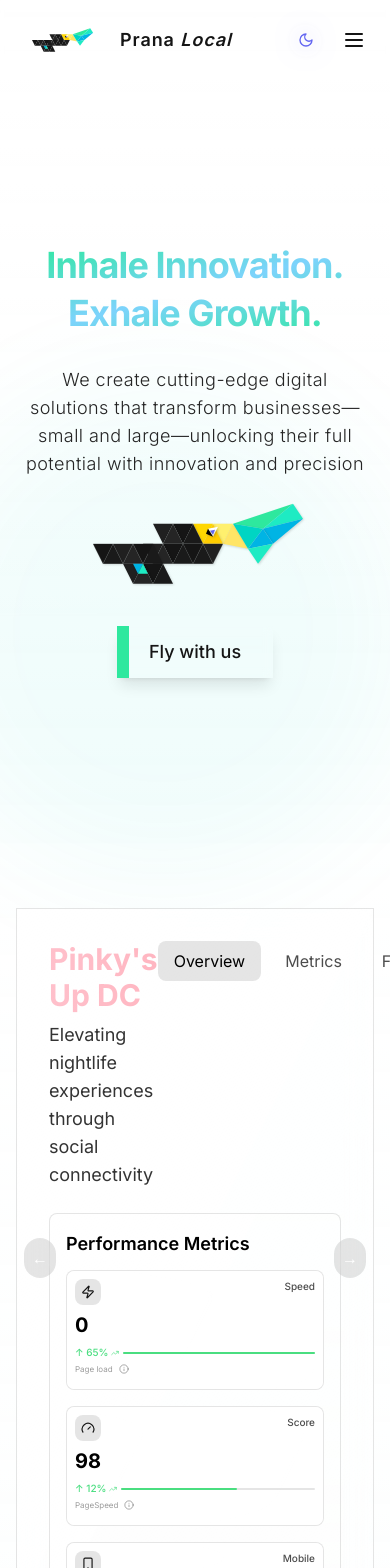
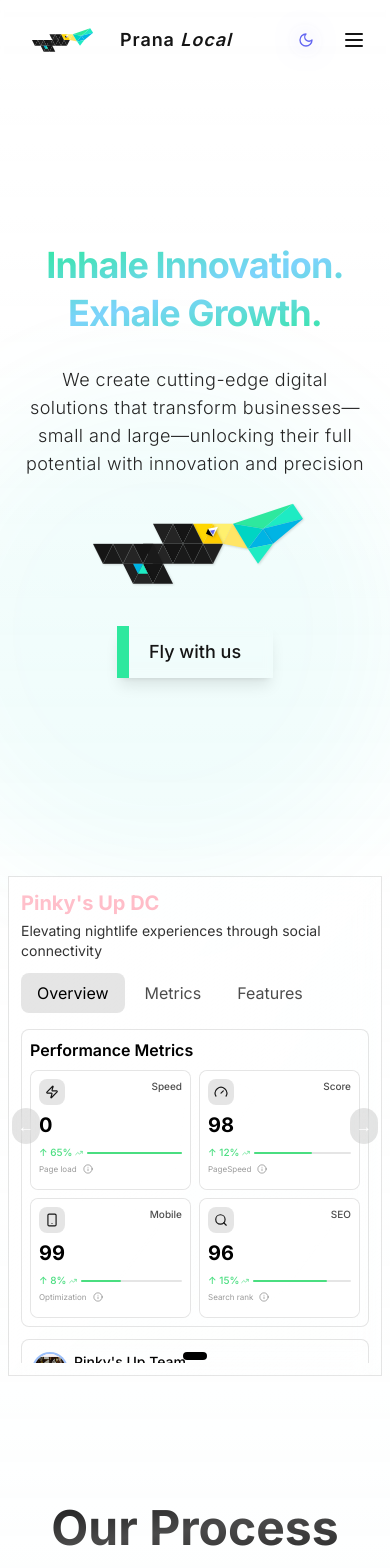
Before and after one commit to prana-canopy/prana-roots, a Next.js app: page / in a window 390 px wide. Shown: the top 1568 px of the page. Built offline with nearby package versions, Linux system fonts and the light colour scheme.

Commit message:
better on mobile

```diff
--- a/components/rotating-carousel.tsx
+++ b/components/rotating-carousel.tsx
@@ -374,10 +374,10 @@ export default function RotatingCarousel({ value }: RotatingCarouselProps) {
   return (
     <TooltipProvider delayDuration={100}>
       <div className="w-full h-full flex flex-col">
-        <div className="w-full max-w-7xl mx-auto px-4 py-16">
-          <div className="relative h-[700px] perspective">
+        <div className="w-full max-w-7xl mx-auto px-2 sm:px-4 py-8 sm:py-16">
+          <div className="relative h-[500px] sm:h-[600px] md:h-[700px] perspective">
             {/* Navigation Buttons */}
-            <div className="absolute inset-x-2 md:inset-x-4 top-1/2 -translate-y-1/2 flex justify-between z-20">
+            <div className="absolute inset-x-1 sm:inset-x-2 md:inset-x-4 top-1/2 -translate-y-1/2 flex justify-between z-20">
               {['prev', 'next'].map((direction) => (
                 <button
                   key={direction}
@@ -389,7 +389,7 @@ export default function RotatingCarousel({ value }: RotatingCarouselProps) {
                         : (currentIndex - 1 + cards.length) % cards.length
                     );
                   }}
-                  className={`p-2 md:p-3 rounded-full ${theme === 'dark' ? 'bg-white/10 hover:bg-white/20' : 'bg-black/10 hover:bg-black/20'}
+                  className={`p-1.5 sm:p-2 md:p-3 rounded-full ${theme === 'dark' ? 'bg-white/10 hover:bg-white/20' : 'bg-black/10 hover:bg-black/20'}
                     backdrop-blur-md transition-colors duration-300 text-white`}
                   aria-label={`Show ${direction} slide`}
                 >
@@ -414,14 +414,14 @@ export default function RotatingCarousel({ value }: RotatingCarouselProps) {
                 className="absolute w-full h-full"
               >
                 <div className="w-full h-full rounded-2xl overflow-hidden">
-                  <div className={`absolute inset-0 bg-gradient-to-br ${theme === 'dark' ? 'from-[var(--megaman)]/20 to-[var(--frozen-turquoise)]/20' : 'from-[var(--megaman)]/10 to-[var(--frozen-turquoise)]/10'} backdrop-blur-md border ${theme === 'dark' ? 'border-white/20' : 'border-black/10'} h-[700px]`}>
+                  <div className={`absolute inset-0 bg-gradient-to-br ${theme === 'dark' ? 'from-[var(--megaman)]/20 to-[var(--frozen-turquoise)]/20' : 'from-[var(--megaman)]/10 to-[var(--frozen-turquoise)]/10'} backdrop-blur-md border ${theme === 'dark' ? 'border-white/20' : 'border-black/10'} h-full`}>
 
-                    <div className="relative h-full p-8 flex flex-col">
+                    <div className="relative h-full p-3 sm:p-6 md:p-8 flex flex-col">
                       {/* Header */}
-                      <div className="flex justify-between items-start mb-6">
-                        <div className="space-y-2">
+                      <div className="flex flex-col sm:flex-row justify-between items-start sm:items-center gap-3 sm:gap-6 mb-4 sm:mb-6">
+                        <div className="space-y-1 sm:space-y-2">
                           <motion.h2
-                            className={`text-3xl font-bold bg-gradient-to-r from-[#ffc0cb] to-[#ffb6c1] bg-clip-text text-transparent cursor-pointer`}
+                            className={`text-xl sm:text-2xl md:text-3xl font-bold bg-gradient-to-r from-[#ffc0cb] to-[#ffb6c1] bg-clip-text text-transparent cursor-pointer`}
                             whileHover={{
                               backgroundImage: "linear-gradient(to right, #ffb6c1, #ffc0cb, #ffb6c1)",
                             }}
@@ -429,11 +429,11 @@ export default function RotatingCarousel({ value }: RotatingCarouselProps) {
                           >
                             {cards[currentIndex].title}
                           </motion.h2>
-                          <p className={`text-lg ${theme === 'dark' ? 'text-white/80' : 'text-black/80'}`}>
+                          <p className={`text-sm sm:text-base md:text-lg ${theme === 'dark' ? 'text-white/80' : 'text-black/80'}`}>
                             {cards[currentIndex].description}
                           </p>
                         </div>
-                        <div className="flex gap-2">
+                        <div className="flex gap-1 sm:gap-2">
                           <TabButton tab="overview" label="Overview" />
                           <TabButton tab="metrics" label="Metrics" />
                           <TabButton tab="features" label="Features" />
@@ -441,17 +441,17 @@ export default function RotatingCarousel({ value }: RotatingCarouselProps) {
                       </div>
 
                       {/* Content based on active tab */}
-                      <div className="flex-1 overflow-hidden">
+                      <div className="flex-1 overflow-y-auto">
                         {activeTab === 'overview' && (
-                          <div className="h-full grid grid-cols-1 lg:grid-cols-2 gap-4 md:gap-6">
+                          <div className="h-full grid grid-cols-1 lg:grid-cols-2 gap-3 sm:gap-4 md:gap-6">
                             {/* Left Column: Performance Metrics */}
-                            <div className="space-y-4">
+                            <div className="space-y-3 sm:space-y-4">
                               {/* Key Metrics */}
-                              <div className={`bg-white/10 ${theme === 'dark' ? 'backdrop-blur-md' : ''} rounded-lg p-4 border ${theme === 'dark' ? 'border-white/20' : 'border-black/10'} relative overflow-visible`}>
-                                <h3 className={`text-lg font-semibold ${theme === 'dark' ? 'text-white' : 'text-black'} mb-3`}>
+                              <div className={`bg-white/10 ${theme === 'dark' ? 'backdrop-blur-md' : ''} rounded-lg p-2 sm:p-4 border ${theme === 'dark' ? 'border-white/20' : 'border-black/10'} relative overflow-visible`}>
+                                <h3 className={`text-base sm:text-lg font-semibold ${theme === 'dark' ? 'text-white' : 'text-black'} mb-2 sm:mb-3`}>
                                   Performance Metrics
                                 </h3>
-                                <div className="grid grid-cols-1 sm:grid-cols-2 lg:grid-cols-4 gap-4 relative">
+                                <div className="grid grid-cols-2 sm:grid-cols-2 md:grid-cols-3 lg:grid-cols-4 gap-2 sm:gap-3 md:gap-4 relative">
                                   {/* Adding a relative wrapper for each MetricCard to contain its tooltip */}
                                   <div className="relative z-10">
                                     <MetricCard
@@ -498,38 +498,38 @@ export default function RotatingCarousel({ value }: RotatingCarouselProps) {
 
                               {/* Client Testimonial */}
                               {cards[currentIndex].testimonial && (
-                                <div className={`bg-white/10 ${theme === 'dark' ? 'backdrop-blur-md' : ''} rounded-lg p-4 border ${theme === 'dark' ? 'border-white/20' : 'border-black/10'}`}>
-                                  <div className="flex items-center gap-3 mb-3">
+                                <div className={`bg-white/10 ${theme === 'dark' ? 'backdrop-blur-md' : ''} rounded-lg p-3 sm:p-4 border ${theme === 'dark' ? 'border-white/20' : 'border-black/10'}`}>
+                                  <div className="flex items-center gap-2 sm:gap-3 mb-2 sm:mb-3">
                                     <img
                                       src={cards[currentIndex].testimonial.image}
                                       alt={cards[currentIndex].testimonial.author}
-                                      className="w-12 h-12 rounded-full ring-2 ring-[var(--megaman)]/30"
+                                      className="w-8 h-8 sm:w-12 sm:h-12 rounded-full ring-2 ring-[var(--megaman)]/30"
                                     />
                                     <div>
-                                      <p className={`font-medium ${theme === 'dark' ? 'text-white' : 'text-black'}`}>
+                                      <p className={`font-medium text-sm sm:text-base ${theme === 'dark' ? 'text-white' : 'text-black'}`}>
                                         {cards[currentIndex].testimonial.author}
                                       </p>
-                                      <p className={`text-sm ${theme === 'dark' ? 'text-white/70' : 'text-black/70'}`}>
+                                      <p className={`text-xs sm:text-sm ${theme === 'dark' ? 'text-white/70' : 'text-black/70'}`}>
                                         {cards[currentIndex].testimonial.company}
                                       </p>
                                     </div>
                                   </div>
-                                  <blockquote className={`${theme === 'dark' ? 'text-white/90' : 'text-black/90'} italic text-sm leading-relaxed`}>
+                                  <blockquote className={`${theme === 'dark' ? 'text-white/90' : 'text-black/90'} italic text-xs sm:text-sm leading-relaxed`}>
                                     "{cards[currentIndex].testimonial.quote}"
                                   </blockquote>
                                 </div>
                               )}
 
                               {/* Tech Stack */}
-                              <div className={`bg-white/10 ${theme === 'dark' ? 'backdrop-blur-md' : ''} rounded-lg p-4 border ${theme === 'dark' ? 'border-white/20' : 'border-black/10'} relative overflow-visible`}>
-                                <h3 className={`text-sm font-medium ${theme === 'dark' ? 'text-white' : 'text-black'} mb-3`}>
+                              <div className={`bg-white/10 ${theme === 'dark' ? 'backdrop-blur-md' : ''} rounded-lg p-3 sm:p-4 border ${theme === 'dark' ? 'border-white/20' : 'border-black/10'} relative overflow-visible`}>
+                                <h3 className={`text-xs sm:text-sm font-medium ${theme === 'dark' ? 'text-white' : 'text-black'} mb-2 sm:mb-3`}>
                                   Technologies Used
                                 </h3>
-                                <div className="flex flex-wrap gap-2">
+                                <div className="flex flex-wrap gap-1.5 sm:gap-2">
                                   {cards[currentIndex].techStack.map((tech) => (
                                     <span
                                       key={tech}
-                                      className={`px-2 py-1 text-xs rounded-full ${theme === 'dark' ? 'bg-white/20 text-white' : 'bg-black/10 text-black'}`}
+                                      className={`px-1.5 sm:px-2 py-0.5 sm:py-1 text-[10px] sm:text-xs rounded-full ${theme === 'dark' ? 'bg-white/20 text-white' : 'bg-black/10 text-black'}`}
                                     >
                                       {tech}
                                     </span>
@@ -539,15 +539,15 @@ export default function RotatingCarousel({ value }: RotatingCarouselProps) {
                             </div>
 
                             {/* Right Column: Preview & Description */}
-                            <div className="space-y-4">
+                            <div className="space-y-3 sm:space-y-4">
                               {/* Site Preview */}
                               <div className={`relative w-full h-fit rounded-lg overflow-hidden border ${theme === 'dark' ? 'border-white/20' : 'border-black/10'} group hover:border-[var(--megaman)] transition-all duration-300`}>
                                 {/* Browser Frame */}
-                                <div className={`h-6 md:h-8 ${theme === 'dark' ? 'bg-[#1a1a1a]' : 'bg-gray-100'} flex items-center px-2 md:px-4 space-x-2`}>
+                                <div className={`h-5 sm:h-6 md:h-8 ${theme === 'dark' ? 'bg-[#1a1a1a]' : 'bg-gray-100'} flex items-center px-2 md:px-4 space-x-1 sm:space-x-2`}>
                                   <div className="flex space-x-1 md:space-x-2">
-                                    <div className="w-2 h-2 md:w-3 md:h-3 rounded-full bg-red-500"></div>
-                                    <div className="w-2 h-2 md:w-3 md:h-3 rounded-full bg-yellow-500"></div>
-                                    <div className="w-2 h-2 md:w-3 md:h-3 rounded-full bg-green-500"></div>
+                                    <div className="w-1.5 h-1.5 sm:w-2 sm:h-2 md:w-3 md:h-3 rounded-full bg-red-500"></div>
+                                    <div className="w-1.5 h-1.5 sm:w-2 sm:h-2 md:w-3 md:h-3 rounded-full bg-yellow-500"></div>
+                                    <div className="w-1.5 h-1.5 sm:w-2 sm:h-2 md:w-3 md:h-3 rounded-full bg-green-500"></div>
                                   </div>
                                 </div>
                                 <div className="relative w-full">
@@ -564,10 +564,10 @@ export default function RotatingCarousel({ value }: RotatingCarouselProps) {
 
                               {/* Project Info */}
                               <div className={`bg-white/10 ${theme === 'dark' ? 'backdrop-blur-md' : ''} rounded-lg p-6 border ${theme === 'dark' ? 'border-white/20' : 'border-black/10'}`}>
-                                <h2 className={`text-xl font-bold ${theme === 'dark' ? 'text-white' : 'text-black'} mb-2`}>
+                                <h2 className={`text-xl sm:text-2xl md:text-3xl font-bold ${theme === 'dark' ? 'text-white' : 'text-black'} mb-2 sm:mb-3`}>
                                   {cards[currentIndex].title}
                                 </h2>
-                                <p className={`text-sm ${theme === 'dark' ? 'text-white/80' : 'text-black/80'} mb-4`}>
+                                <p className={`text-sm sm:text-base md:text-lg ${theme === 'dark' ? 'text-white/80' : 'text-black/80'} mb-4 sm:mb-6`}>
                                   {cards[currentIndex].description}
                                 </p>
                                 <a
@@ -588,7 +588,7 @@ export default function RotatingCarousel({ value }: RotatingCarouselProps) {
 
                         {activeTab === 'metrics' && (
                           <div className="h-full space-y-4 md:space-y-6">
-                            <div className="grid grid-cols-1 sm:grid-cols-2 lg:grid-cols-4 gap-2 sm:gap-4">
+                            <div className="grid grid-cols-1 sm:grid-cols-2 lg:grid-cols-4 gap-2 sm:gap-3 md:gap-4">
                               <MetricCard
                                 icon={<Zap className="w-4 h-4 md:w-5 md:h-5" />}
                                 label="Speed"
```
